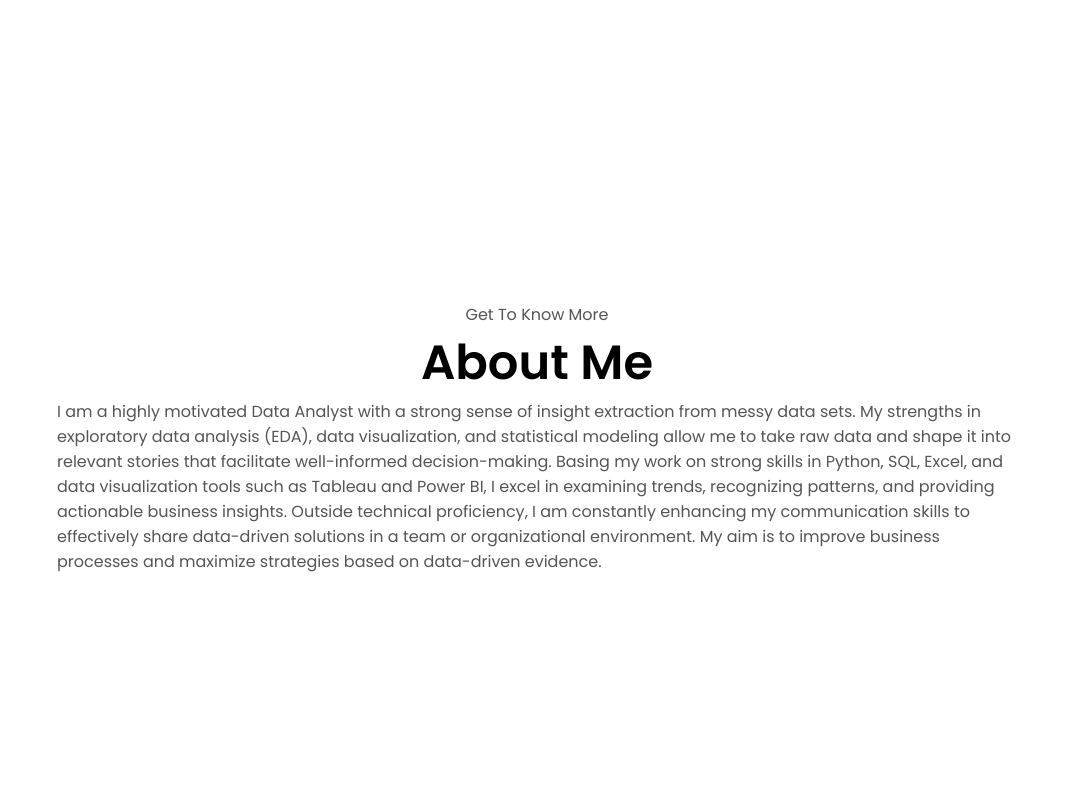
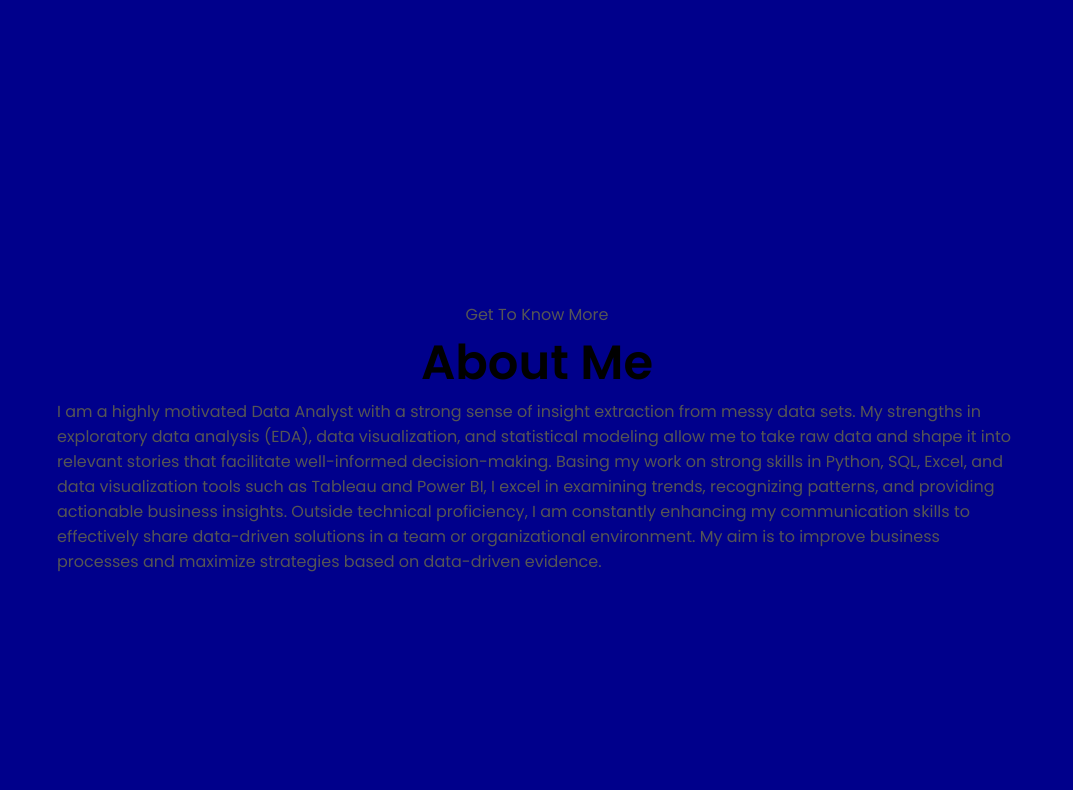
Before and after one commit to Charmi3017/Portfolio, a plain HTML site: page index.html in a window 1280 px wide. Shown: the part 626-1416 px from the top of the page, without its empty margins (103-1176 px from the left). Drawn offline with Linux system fonts and the light colour scheme.

Commit message:
Update style.css

```diff
--- a/style.css
+++ b/style.css
@@ -9,6 +9,7 @@
 
 body {
   font-family: "Poppins", sans-serif;
+  background-color: #00008B;
 }
 
 html {
```
